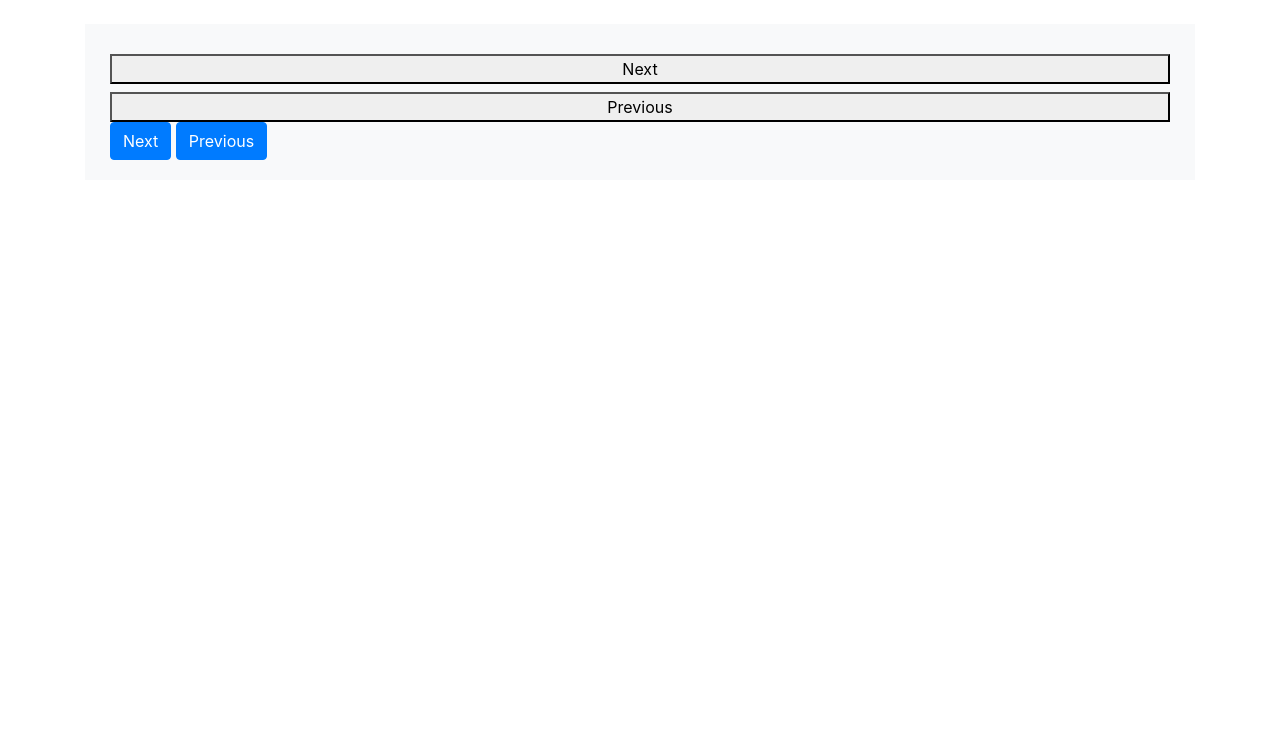
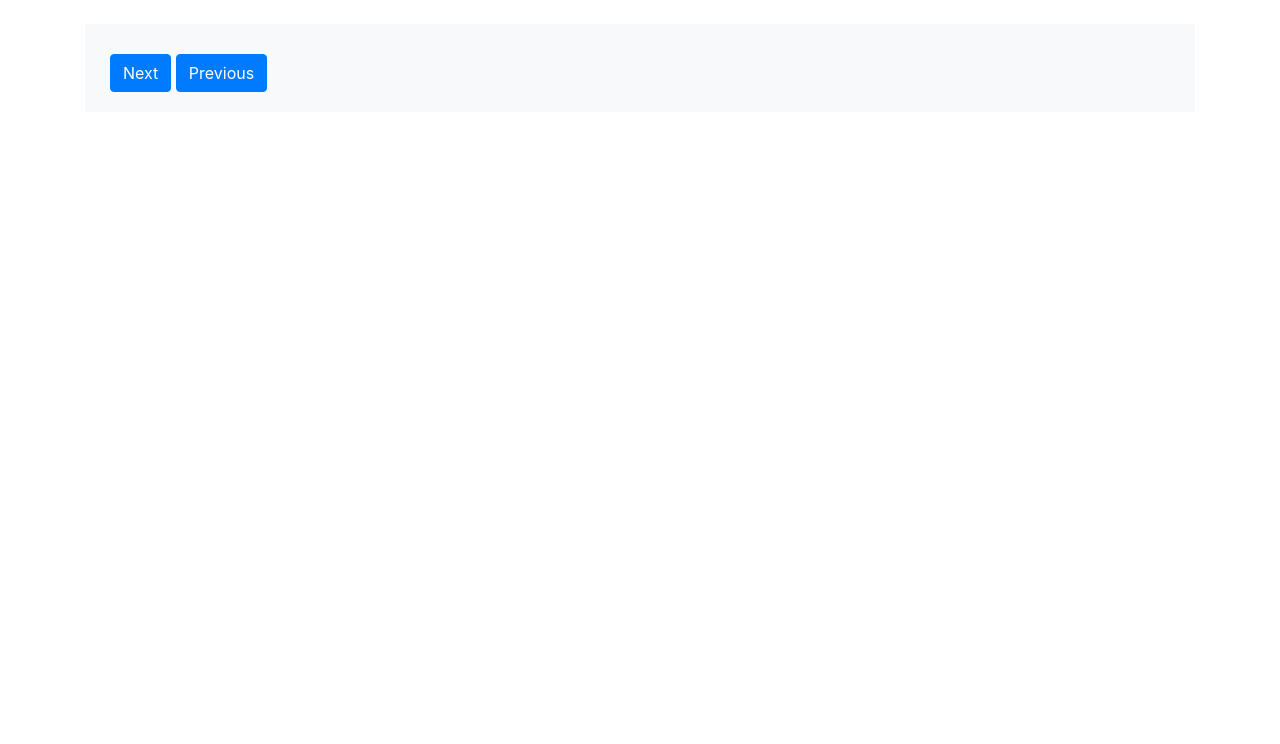
Before and after one commit to MadsChris92/RAWDATA2017E_Assignment4TestSuite, a website: page WebService/wwwroot/index.html in a window 1280 px wide. Shown: the part 56-800 px from the top of the page. Drawn offline with nearby package versions, Linux system fonts and the light colour scheme.

Commit message:
Merge and commit

```diff
--- a/WebService/wwwroot/index.html
+++ b/WebService/wwwroot/index.html
@@ -33,13 +33,11 @@
 				</form>
 			</div>
 		</nav>
-		<div class="listbody">
-            <!-- ko if:searchResult() !== null-->
-			<div class="list-group" data-bind="template: {name: 'sPost-template', foreach: searchResult().posts}"></div>
-            <!-- /ko -->
 		<br />
 		<div class="container-fluid bg-light postList">
-			<div class="list-group" data-bind="template: {name: 'sPost-template', foreach: resultArray}"></div>
+			<!-- ko if:searchResult() !== null-->
+			<div class="list-group" data-bind="template: {name: 'sPost-template', foreach: searchResult().posts}"></div>
+			<!-- /ko -->
 			<script type="text/html" id="sPost-template">
 				<a href="#" class="list-group-item list-group-item-action flex-column align-items-start">
 					<div class="d-flex w-100 justify-content-between">
@@ -54,10 +52,8 @@
 			</script>
 			<script src="lib/requirejs/require.js" data-main="main"></script>
 			<div class="switchButtons">
-				<button class="btn-block" data-bind="click: goToNext">Next</button>
-				<button class="btn-block" data-bind="click: goToPrev">Previous</button>
-				<button type="button" class="btn btn-primary">Next</button>
-				<button type="button" class="btn btn-primary" data-bind="">Previous</button>
+				<button type="button" class="btn btn-primary"" data-bind="click: goToNext">Next</button>
+				<button type="button" class="btn btn-primary" data-bind="click: goToPrev">Previous</button>
 			</div>
 		</div>
 	</div>
```
Also changed, not shown: WebService/wwwroot/questions.html (+2 -2 lines).
